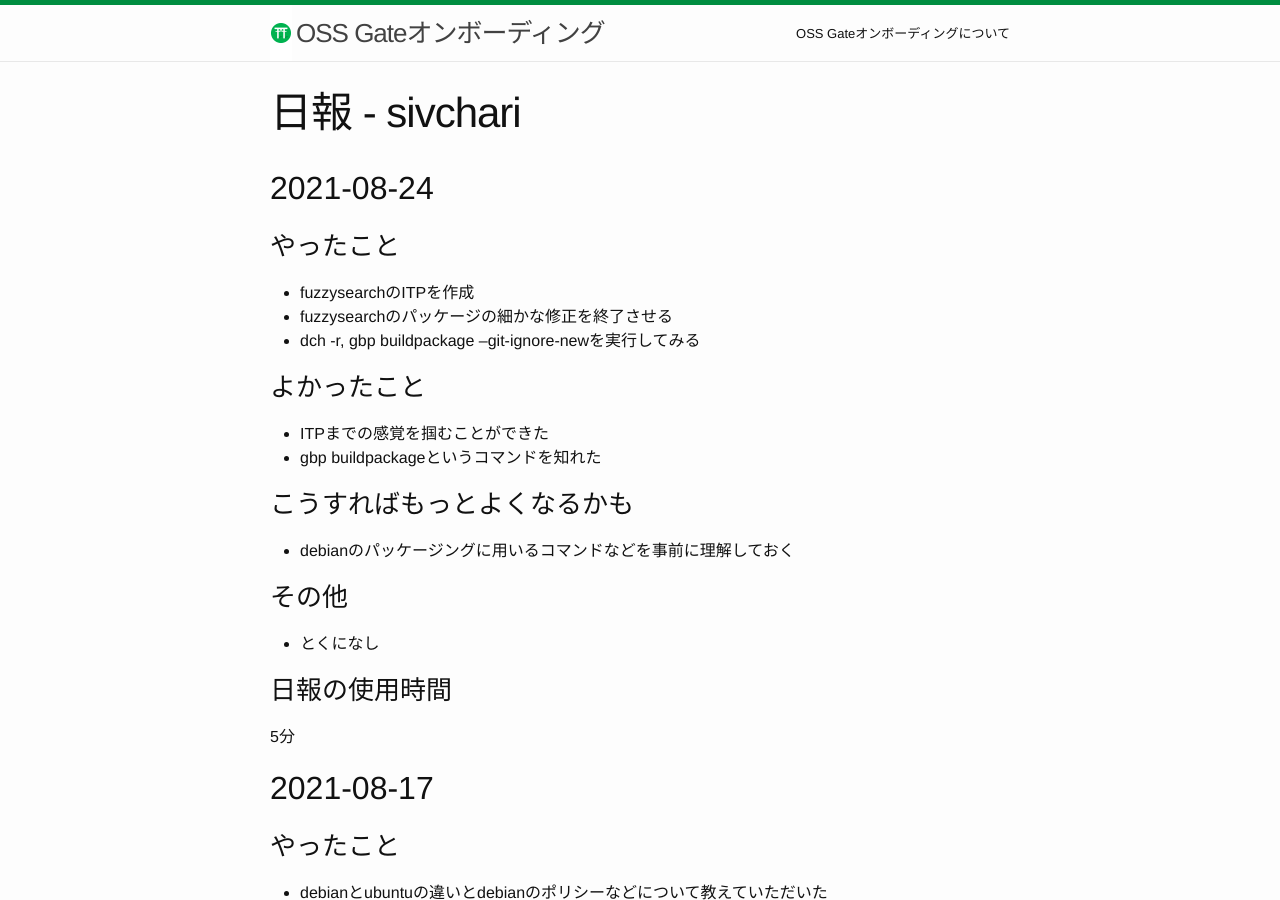
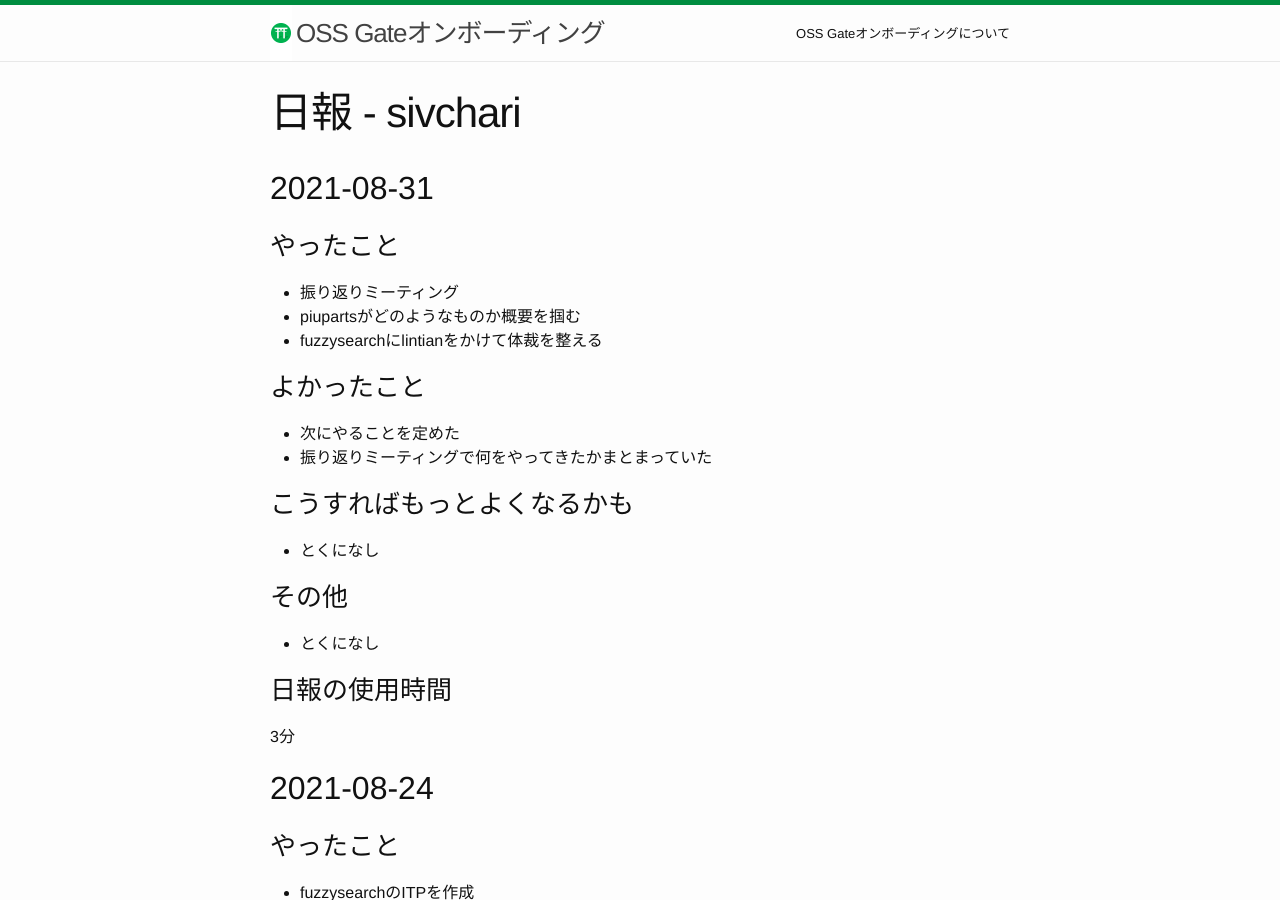
Before and after one commit to oss-gate/on-boarding, a Jekyll site: the page built from proposals/2021-08/kenhys-maintain-debian-packages/daily-report-sivchari.md, in a window 1280 px wide and 900 px high. Built offline with Jekyll 4.4.1, drawn with Linux system fonts in a browser that asks for light colours; Markdown is read by kramdown in place of the engine named in the settings; comment, search, counter and statistics services are not loaded.

Commit message:
add daily report

```diff
--- a/proposals/2021-08/kenhys-maintain-debian-packages/daily-report-sivchari.md
+++ b/proposals/2021-08/kenhys-maintain-debian-packages/daily-report-sivchari.md
@@ -6,6 +6,31 @@ title: 日報 - sivchari
 <!-- ↑の${ID}は自分のGitHubのIDに置き換える。例：日報 - kenhys -->
 
 <!-- 新しい日付を上に書く。つまり、追記するときは上に追記する。 -->
+
+## 2021-08-31
+
+### やったこと
+
+  * 振り返りミーティング
+  * piupartsがどのようなものか概要を掴む
+  * fuzzysearchにlintianをかけて体裁を整える
+
+### よかったこと
+
+  * 次にやることを定めた
+  * 振り返りミーティングで何をやってきたかまとまっていた
+
+### こうすればもっとよくなるかも
+
+  * とくになし
+
+### その他
+
+  * とくになし
+
+### 日報の使用時間
+
+3分
 
 ## 2021-08-24
 
```
